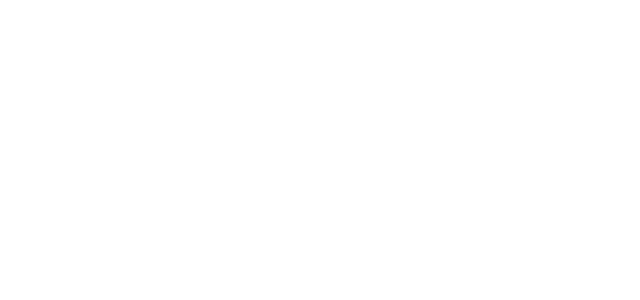
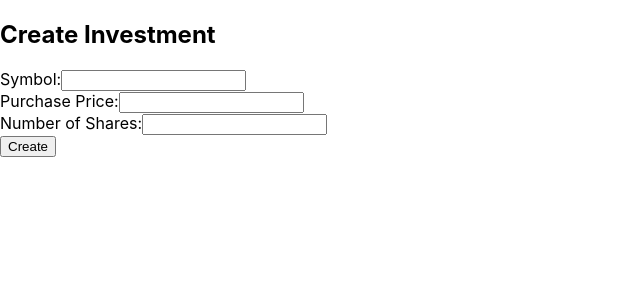
Before and after one commit to vic778/stock_app_front, a React (Create React App) app: page /portfolio/1/investment/create in a window 1280 px wide. Before the commit this address had no page. Shown: the top 300 px of the page, without its empty margins (0-640 px from the left). Built offline with nearby package versions, Linux system fonts and the light colour scheme.

Commit message:
Allow user to type their symbole

```diff
--- a/src/App.js
+++ b/src/App.js
@@ -9,6 +9,7 @@ import Dashboard from './Dashboard';
 import Portfolio from './Portfolio';
 import CreatePortfolio from './CreatePortfolio';
 import ShowPortfolio from './ShowPortoflio';
+import CreateInvestment from './CreateInvestment';
 
 function App() {
   return (
@@ -23,6 +24,7 @@ function App() {
       <Route path="/portfolio" element={<Portfolio />} />
       <Route path="/portfolio/create" element={<CreatePortfolio />} />
       <Route path="/portfolio/:id" element={<ShowPortfolio />} />
+      <Route path="/portfolio/:id/investment/create" element={<CreateInvestment />} />
      </Routes>
     </BrowserRouter>
     </div>
--- /dev/null
+++ b/src/CreateInvestment.js
@@ -0,0 +1,73 @@
+import React, { useState } from "react";
+import axios from "axios";
+import { useParams } from "react-router-dom";
+import { useNavigate} from "react-router-dom";
+
+const CreateInvestment = () => {
+  const { id } = useParams();
+  const [symbol, setSymbol] = useState("");
+  const [purchasePrice, setPurchasePrice] = useState("");
+  const [numberOfShares, setNumberOfShares] = useState("");
+
+  const handleSymbolChange = (e) => {
+    setSymbol(e.target.value);
+  };
+
+  const handlePurchasePriceChange = (e) => {
+    setPurchasePrice(Number(e.target.value));
+  };
+
+  const handleNumberOfSharesChange = (e) => {
+    setNumberOfShares(Number(e.target.value));
+  };
+
+  let navigate = useNavigate();
+
+  const handleSubmit = async (e) => {
+    e.preventDefault();
+
+    try {
+      const token = localStorage.getItem("token");
+      const headers = { Authorization: `Bearer ${token}` };
+      const data = {
+        symbol,
+        purchase_price: purchasePrice,
+        number_of_shares: numberOfShares
+      };
+
+      const response = await axios.post(`http://localhost:3000/api/portfolios/${id}/investments`, data, { headers });
+      console.log(response.data);
+      navigate(`/portfolio/${id}`)
+
+      // Perform any actions upon successful investment creation.
+
+    } catch (error) {
+      console.log(error);
+
+      // Handle investment creation error.
+    }
+  };
+
+  return (
+    <div>
+      <h2>Create Investment</h2>
+      <form onSubmit={handleSubmit}>
+        <div>
+          <label htmlFor="symbol">Symbol:</label>
+          <input type="text" id="symbol" value={symbol} onChange={handleSymbolChange} required />
+        </div>
+        <div>
+          <label htmlFor="purchasePrice">Purchase Price:</label>
+          <input type="number" id="purchasePrice" value={purchasePrice} onChange={handlePurchasePriceChange} required />
+        </div>
+        <div>
+          <label htmlFor="numberOfShares">Number of Shares:</label>
+          <input type="number" id="numberOfShares" value={numberOfShares} onChange={handleNumberOfSharesChange} required />
+        </div>
+        <button type="submit">Create</button>
+      </form>
+    </div>
+  );
+};
+
+export default CreateInvestment;
--- a/src/ShowPortoflio.js
+++ b/src/ShowPortoflio.js
@@ -1,6 +1,6 @@
 import React, { useEffect, useState } from "react";
 import axios from "axios";
-import { useParams } from "react-router-dom";
+import { useParams, Link } from "react-router-dom";
 
 const ShowPortfolio = () => {
   const { id } = useParams();
@@ -28,23 +28,31 @@ const ShowPortfolio = () => {
 
   return (
     <div>
+      <Link to="/dashboard">Dashboard</Link>
       <h2>Portfolio Details</h2>
       <h3>Name: {portfolio.portfolio.name}</h3>
       <p>Description: {portfolio.portfolio.description}</p>
 
       <h2>Investment Data</h2>
-      {portfolio.historical_data[1].map((data, index) => (
+      {portfolio.historical_data[1].length > 0 ? (
+        portfolio.historical_data[1].map((data, index) => (
           <div key={index}>
             <h3>Symbol: {data.symbol}</h3>
             <p>Purchase Price: {data.purchase_price}</p>
             <p>Number of Shares: {data.number_of_shares}</p>
-          <p>Total Investment: {data.total_investment}</p>
+            <p>Total Investment: {data.total_investement}</p>
             <p>Current Price: {data.current_price}</p>
             <p>Current Total Price: {data.current_total_price}</p>
-          <p>Gain or Loss: {data.gain_or_loss}</p>
+            <p>Gain or Loss: {data.gain_or_lost}</p>
             <p>Percentage: {data.percentage}</p>
           </div>
-      ))}
+        ))
+      ) : (
+        <div>
+          <p>No investment data available.</p>
+          <Link to={`/portfolio/${id}/investment/create`}>Create an investment</Link>
+        </div>
+      )}
     </div>
   );
 };
--- a/src/Stock.js
+++ b/src/Stock.js
@@ -2,13 +2,13 @@ import React from "react";
 import Plot from 'react-plotly.js';
 
 class Stock extends React.Component {
-
   constructor(props) {
     super(props);
     this.state = {
       stockChartXValues: [],
-            stockChartYValues: []
-        }
+      stockChartYValues: [],
+      symbol: '', // New state to hold the symbol value
+    };
   }
 
   componentDidMount() {
@@ -16,22 +16,18 @@ class Stock extends React.Component {
   }
 
   fetchStock() {
+    const { symbol } = this.state;
     const pointerToThis = this;
-        console.log(pointerToThis);
-       const API_key = 'PO87DAJBOBABOF2I'
-       let StockSymbol = 'AAPL'
-       let API_Call = `https://www.alphavantage.co/query?function=TIME_SERIES_DAILY_ADJUSTED&symbol=${StockSymbol}&outputsize=compact&apikey=${API_key}`
+    const API_key = '112233';
+    const API_Call = `https://www.alphavantage.co/query?function=TIME_SERIES_DAILY_ADJUSTED&symbol=${symbol}&outputsize=compact&apikey=${API_key}`;
     let stockChartXValuesFunction = [];
     let stockChartYValuesFunction = [];
 
     fetch(API_Call)
-            .then(
-                function (response) {
+      .then(function (response) {
         return response.json();
-                }
-            )
-            .then(
-                function (data) {
+      })
+      .then(function (data) {
         console.log(data);
 
         for (var key in data['Time Series (Daily)']) {
@@ -43,14 +39,31 @@ class Stock extends React.Component {
           stockChartXValues: stockChartXValuesFunction,
           stockChartYValues: stockChartYValuesFunction
         });
+      });
   }
-            )
-    }
+
+  handleSymbolChange = (event) => {
+    this.setState({ symbol: event.target.value });
+  };
+
+  handleSubmit = (event) => {
+    event.preventDefault();
+    this.fetchStock();
+  };
 
   render() {
     return (
       <div>
         <h1>Stock Market</h1>
+        <form onSubmit={this.handleSubmit}>
+          <input
+            type="text"
+            value={this.state.symbol}
+            onChange={this.handleSymbolChange}
+            placeholder="Enter a stock symbol"
+          />
+          <button type="submit">Fetch Stock</button>
+        </form>
         <Plot
           data={[
             {
@@ -58,15 +71,14 @@ class Stock extends React.Component {
               y: this.state.stockChartYValues,
               type: 'scatter',
               mode: 'lines+markers',
-                        marker: {color: 'red'},
+              marker: { color: 'red' },
             },
           ]}
-                    layout={ {width: 720, height: 440, title: 'A Fancy Plot'} }
+          layout={{ width: 720, height: 440, title: 'A Fancy Plot' }}
         />
       </div>
     );
   }
-
 }
 
 export default Stock;
```
Lines whose indentation alone changed are shown as unchanged.
